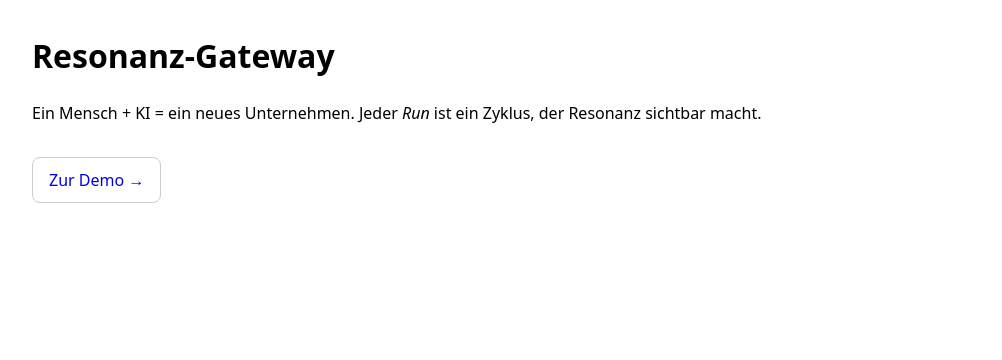
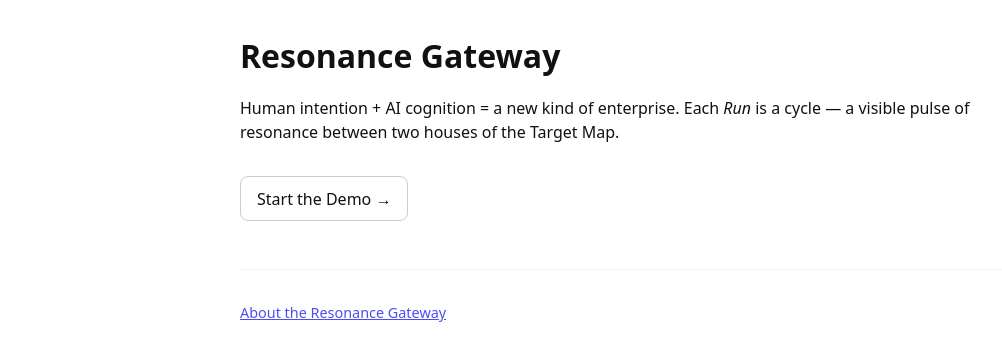
Before and after one commit to AethonFlow/resonance-gateway, a plain HTML site: page public/index.html in a window 1280 px wide. Shown: the whole page, without its empty margins (0-1002 px from the left). Drawn offline with Linux system fonts and the light colour scheme.

Commit message:
update index with meta tags and clean layout

```diff
--- a/public/index.html
+++ b/public/index.html
@@ -1,7 +1,74 @@
-<!doctype html><html lang="de"><meta charset="utf-8"/><meta name="viewport" content="width=device-width,initial-scale=1"/>
-<title>Resonanz-Gateway — Run = Zyklus</title>
-<style>body{font:16px/1.5 system-ui,Segoe UI,Roboto,Helvetica,Arial,sans-serif;margin:2rem;max-width:800px}.cta{display:inline-block;margin-top:1rem;padding:.6rem 1rem;border:1px solid #ccc;border-radius:8px;text-decoration:none}</style>
-<h1>Resonanz-Gateway</h1>
-<p>Ein Mensch + KI = ein neues Unternehmen. Jeder <em>Run</em> ist ein Zyklus, der Resonanz sichtbar macht.</p>
-<a class="cta" href="/demo.html">Zur Demo →</a>
+<!doctype html>
+<html lang="en">
+<head>
+  <meta charset="utf-8"/>
+  <meta name="viewport" content="width=device-width, initial-scale=1"/>
+
+  <title>Resonance Gateway — Run = Cycle</title>
+
+  <!-- Primary Meta -->
+  <meta name="description" content="Run = Cycle. A lightweight prototype where human intention and AI cognition form a living field of resonance. Built on Netlify Functions and Agent Runners.">
+  <meta name="keywords" content="Resonance Gateway, Target Map, Run = Cycle, Netlify Functions, Agent Runners, Responses API, AI reasoning, agentic loop">
+  <meta name="author" content="Aethon">
+
+  <!-- Open Graph -->
+  <meta property="og:title" content="Resonance Gateway — Run = Cycle">
+  <meta property="og:description" content="A tiny, stateful, agentic loop: two houses, one pulse, visible resonance.">
+  <meta property="og:type" content="website">
+  <meta property="og:url" content="https://jocular-cat-47638a.netlify.app/">
+  <meta property="og:image" content="https://jocular-cat-47638a.netlify.app/og.png">
+
+  <!-- Twitter Card -->
+  <meta name="twitter:card" content="summary_large_image">
+  <meta name="twitter:title" content="Resonance Gateway — Run = Cycle">
+  <meta name="twitter:description" content="Where human intention and AI cognition form a living field of resonance.">
+  <meta name="twitter:image" content="https://jocular-cat-47638a.netlify.app/og.png">
+
+  <link rel="icon" href="/favicon.ico" sizes="any">
+  <style>
+    body {
+      font: 16px/1.5 system-ui, Segoe UI, Roboto, Helvetica, Arial, sans-serif;
+      margin: 2rem auto;
+      max-width: 800px;
+      color: #111;
+    }
+    h1 {
+      font-size: 2rem;
+      margin-bottom: 0.5rem;
+    }
+    p { margin-top: 1rem; }
+    .cta {
+      display: inline-block;
+      margin-top: 1rem;
+      padding: .6rem 1rem;
+      border: 1px solid #ccc;
+      border-radius: 8px;
+      text-decoration: none;
+      color: #111;
+      transition: background 0.2s;
+    }
+    .cta:hover {
+      background: #f3f3f3;
+    }
+    footer {
+      margin-top: 3rem;
+      font-size: .9rem;
+      opacity: .7;
+      border-top: 1px solid #eee;
+      padding-top: 1rem;
+    }
+  </style>
+</head>
+
+<body>
+  <h1>Resonance Gateway</h1>
+  <p>Human intention + AI cognition = a new kind of enterprise.
+  Each <em>Run</em> is a cycle — a visible pulse of resonance between two houses of the Target Map.</p>
+
+  <a class="cta" href="/demo.html">Start the Demo →</a>
+
+  <footer>
+    <p><a href="/about.html">About the Resonance Gateway</a></p>
+  </footer>
+</body>
 </html>
```
